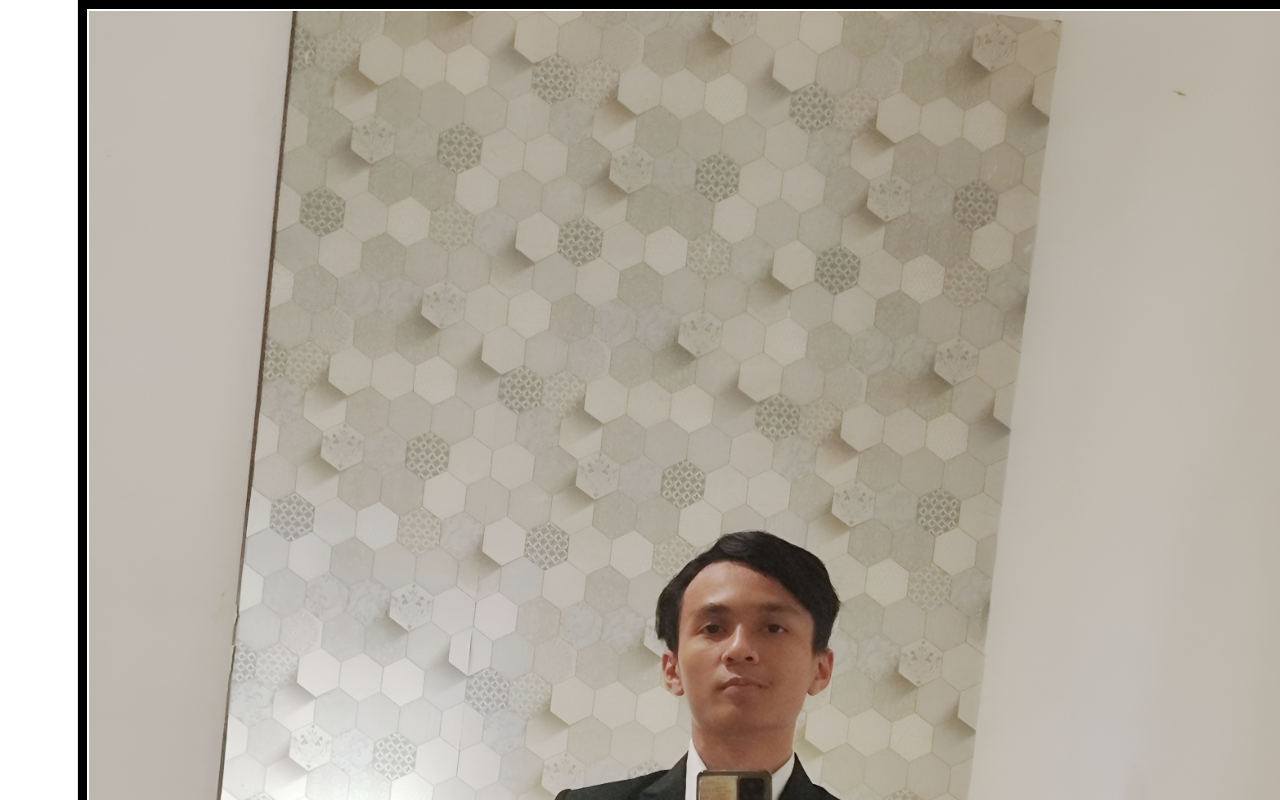
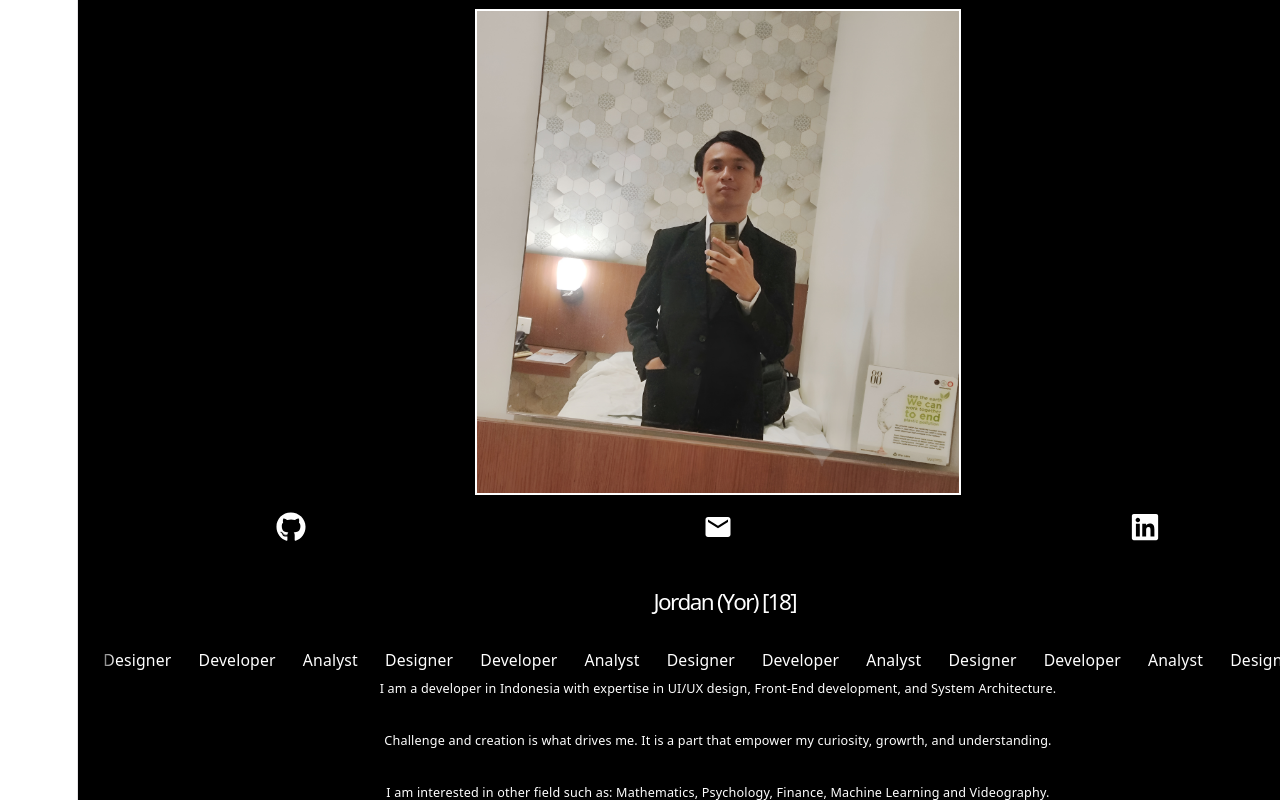
Before and after one commit to 3oFiz4/web_portfolio, a React (Vite) app: page / in a window 1280 px wide. Shown: the top 800 px of the page. Built offline with nearby package versions, Linux system fonts and the light colour scheme; no server answers; the HTML template or start-up script is replaced by a standard one.

Commit message:
perf(profile, button): replace image_uri for profile using .avif, improve perrformance when loading animation on profile, improve animation performance on button for contact and add clamp for mobile-responsiveness

```diff
--- a/src/components/ButtonFrame.jsx
+++ b/src/components/ButtonFrame.jsx
@@ -1,41 +1,50 @@
-import { useRef, useEffect } from "react";
+import { useCallback, useMemo, useRef } from "react";
 import { gsap } from "gsap";
+import { useGSAP } from "@gsap/react";
 
-function ButtonFrame({ children, className = "", ...props }) {
+gsap.registerPlugin(useGSAP);
+
+const PATH_LENGTH = 40;
+const BASE_CLASS =
+  "relative inline-flex items-center justify-center cursor-pointer bg-transparent border-none outline-none";
+
+function ButtonFrame({
+  children,
+  className = "",
+  onMouseEnter,
+  onMouseLeave,
+  ...props
+}) {
   const buttonRef = useRef(null);
   const bgRef = useRef(null);
+  const hoverTl = useRef(null);
 
   const tlRef = useRef(null);
   const trRef = useRef(null);
   const blRef = useRef(null);
   const brRef = useRef(null);
 
-  useEffect(() => {
-    const button = buttonRef.current;
-    if (!button) return;
+  const pathRefs = useMemo(() => [tlRef, trRef, blRef, brRef], []);
+  const buttonClassName = useMemo(
+    () => `${BASE_CLASS} ${className}`.trim(),
+    [className],
+  );
 
-    const paths = [tlRef.current, trRef.current, blRef.current, brRef.current];
+  useGSAP(
+    () => {
+      const bg = bgRef.current;
+      const paths = pathRefs.map((ref) => ref.current).filter(Boolean);
 
-    gsap.set(bgRef.current, { opacity: 0 });
+      if (!bg || paths.length !== 4) return;
 
-    paths.forEach((path) => {
-      if (!path) return;
+      // useGSAP already uses gsap.context internally and cleans up on unmount.
+      hoverTl.current = gsap.timeline({ paused: true });
 
-      const length = path.getTotalLength();
-
-      gsap.set(path, {
-        strokeDasharray: length,
-        strokeDashoffset: length,
-      });
-    });
-
-    const hoverTl = gsap.timeline({ paused: true });
-
-    hoverTl
+      hoverTl.current
         .to(
-        bgRef.current,
+          bg,
           {
-          opacity: 1,
+            autoAlpha: 1,
             duration: 0.2,
             ease: "power2.out",
           },
@@ -47,38 +56,62 @@ function ButtonFrame({ children, className = "", ...props }) {
             strokeDashoffset: 0,
             duration: 0.05,
             ease: "power2.out",
-          stagger: {
-            each: 0.05,
-            from: "start",
-          },
+            stagger: 0.05,
           },
           0,
         );
 
-    const onEnter = () => hoverTl.play();
-    const onLeave = () => hoverTl.reverse();
+      return () => {
+        hoverTl.current?.kill();
+        hoverTl.current = null;
+      };
+    },
+    { scope: buttonRef },
+  );
 
-    button.addEventListener("mouseenter", onEnter);
-    button.addEventListener("mouseleave", onLeave);
+  const playHover = useCallback(() => {
+    hoverTl.current?.play();
+  }, []);
 
-    return () => {
-      button.removeEventListener("mouseenter", onEnter);
-      button.removeEventListener("mouseleave", onLeave);
-    };
+  const reverseHover = useCallback(() => {
+    hoverTl.current?.reverse();
   }, []);
+
+  const handleMouseEnter = useCallback(
+    (event) => {
+      playHover();
+      onMouseEnter?.(event);
+    },
+    [onMouseEnter, playHover],
+  );
+
+  const handleMouseLeave = useCallback(
+    (event) => {
+      reverseHover();
+      onMouseLeave?.(event);
+    },
+    [onMouseLeave, reverseHover],
+  );
 
   return (
     <button
       ref={buttonRef}
-      className={`relative inline-flex items-center justify-center cursor-pointer bg-transparent border-none outline-none ${className}`}
+      className={buttonClassName}
+      onMouseEnter={handleMouseEnter}
+      onMouseLeave={handleMouseLeave}
       {...props}
     >
-      <div ref={bgRef} className="absolute inset-0 bg-white/20 rounded-sm " />
+      <div
+        ref={bgRef}
+        className="pointer-events-none absolute inset-0 bg-white/20 rounded-sm opacity-0 invisible"
+      />
 
       <svg
-        className="absolute top-0 left-0 w-4 h-4 "
+        className="pointer-events-none absolute top-0 left-0 w-4 h-4"
         viewBox="0 0 60 60"
         preserveAspectRatio="none"
+        aria-hidden="true"
+        focusable="false"
       >
         <path
           ref={tlRef}
@@ -87,13 +120,17 @@ function ButtonFrame({ children, className = "", ...props }) {
           strokeWidth="5"
           fill="none"
           strokeLinecap="square"
+          strokeDasharray={PATH_LENGTH}
+          strokeDashoffset={PATH_LENGTH}
         />
       </svg>
 
       <svg
-        className="absolute top-0 right-0 w-4 h-4"
+        className="pointer-events-none absolute top-0 right-0 w-4 h-4"
         viewBox="0 0 60 60"
         preserveAspectRatio="none"
+        aria-hidden="true"
+        focusable="false"
       >
         <path
           ref={trRef}
@@ -102,13 +139,17 @@ function ButtonFrame({ children, className = "", ...props }) {
           strokeWidth="5"
           fill="none"
           strokeLinecap="square"
+          strokeDasharray={PATH_LENGTH}
+          strokeDashoffset={PATH_LENGTH}
         />
       </svg>
 
       <svg
-        className="absolute bottom-0 left-0 w-4 h-4 "
+        className="pointer-events-none absolute bottom-0 left-0 w-4 h-4"
         viewBox="0 0 60 60"
         preserveAspectRatio="none"
+        aria-hidden="true"
+        focusable="false"
       >
         <path
           ref={blRef}
@@ -117,13 +158,17 @@ function ButtonFrame({ children, className = "", ...props }) {
           strokeWidth="5"
           fill="none"
           strokeLinecap="square"
+          strokeDasharray={PATH_LENGTH}
+          strokeDashoffset={PATH_LENGTH}
         />
       </svg>
 
       <svg
-        className="absolute bottom-0 right-0 w-4 h-4"
+        className="pointer-events-none absolute bottom-0 right-0 w-4 h-4"
         viewBox="0 0 60 60"
         preserveAspectRatio="none"
+        aria-hidden="true"
+        focusable="false"
       >
         <path
           ref={brRef}
@@ -132,6 +177,8 @@ function ButtonFrame({ children, className = "", ...props }) {
           strokeWidth="5"
           fill="none"
           strokeLinecap="square"
+          strokeDasharray={PATH_LENGTH}
+          strokeDashoffset={PATH_LENGTH}
         />
       </svg>
 
--- a/src/components/Contact.jsx
+++ b/src/components/Contact.jsx
@@ -4,29 +4,32 @@ import ButtonFrame from "./ButtonFrame";
 import { FaGithub, FaLinkedin } from "react-icons/fa";
 import { MdEmail } from "react-icons/md";
 
-let goToLink = (link) => {
-  if (link) window.open(link, "_blank");
-};
-
+// complete - mobie responsive
 function Contact() {
+  const resize_equation = "clamp(20px, 6vw, 30px)";
   return (
     <div className="h-10">
       <div className="w-full h-full flex flex-row items-center">
-        <ButtonFrame className="w-full h-full flex justify-center items-center gap-2">
+        <ButtonFrame
+          className="w-full h-full"
+          onClick={() => window.open("https://github.com/3oFiz4", "_blank")}
+        >
           <a
             href="https://github.com/3oFiz4"
             target="_blank"
             rel="noopener noreferrer"
             aria-label="GitHub Profile"
-            className="text-3xl hover:scale-110 transition"
           >
             <FaGithub
-              className="text-white cursor-pointer"
+              className="text-white"
               onClick={() => window.open("https://github.com/3oFiz4", "_blank")}
+              style={{
+                fontSize: resize_equation,
+              }}
             />
           </a>
         </ButtonFrame>
-        <ButtonFrame className="w-full h-full flex justify-center items-center gap-2">
+        <ButtonFrame className="w-full h-full">
           <a
             href="mailto:3ofiz4gr@gmail.com"
             target="_blank"
@@ -34,25 +37,35 @@ function Contact() {
             aria-label="Gmail Profile"
             className="text-3xl hover:scale-110 transition"
           >
-            <MdEmail className="text-white text-3xl" />
+            <MdEmail
+              className="text-white"
+              style={{
+                fontSize: resize_equation,
+              }}
+            />
           </a>
         </ButtonFrame>
-        <ButtonFrame className="w-full h-full flex justify-center items-center gap-2">
+        <ButtonFrame
+          className="w-full h-full"
+          onClick={() =>
+            window.open(
+              "https://www.linkedin.com/in/jordan-cora-5a4719413/",
+              "_blank",
+            )
+          }
+        >
           <a
-            href="https://www.linkedin.com/in/infdev-cora-5a4719413/?skipRedirect=true"
+            href="https://www.linkedin.com/in/jordan-cora-5a4719413/"
             target="_blank"
             rel="noopener noreferrer"
             aria-label="Linkedin Profile"
             className="text-3xl hover:scale-110 transition"
           >
             <FaLinkedin
-              className="text-white cursor-pointer"
-              onClick={() =>
-                window.open(
-                  "https://www.linkedin.com/in/jordan-cora-5a4719413/",
-                  "_blank",
-                )
-              }
+              className="text-white"
+              style={{
+                fontSize: resize_equation,
+              }}
             />
           </a>
         </ButtonFrame>
--- a/src/components/ProfileImage.jsx
+++ b/src/components/ProfileImage.jsx
@@ -1,132 +1,141 @@
 // src/components/ProfileImage.jsx
 import React, { useRef, useEffect, useState } from "react";
 import { gsap } from "gsap";
+import { useGSAP } from "@gsap/react";
 
+// complete - mobie responsive
+// replace gsap with useGsap from react
+// improved overall performance side
 function ProfileImage({ src, alt = "" }) {
+  // gspa vars
   const containerRef = useRef(null);
   const shineRef = useRef(null);
   const starRef = useRef(null);
-  const [squareStyle, setSquareStyle] = useState({ top: 100, left: 120 });
 
-  // Shine animation — every 4 seconds
-  useEffect(() => {
-    const shine = shineRef.current;
-    if (!shine) return;
+  // svg vars
+  const starSVG = (
+    <svg
+      xmlns="http://www.w3.org/2000/svg"
+      viewBox="0 0 31.79 31.78"
+      style={{ width: "100%", height: "100%" }}
+    >
+      <path
+        fill="#bbb5"
+        d="m31.29,16.52c-7.23,1.84-12.93,7.53-14.77,14.77-.17.66-1.1.66-1.26,0-1.84-7.23-7.53-12.92-14.77-14.77-.66-.17-.66-1.1,0-1.26C7.72,13.42,13.42,7.72,15.26.49c.17-.66,1.1-.66,1.26,0,1.84,7.23,7.54,12.93,14.77,14.77.66.17.66,1.1,0,1.26Z"
+      />
+    </svg>
+  );
 
-    const tl = gsap.timeline({ repeat: -1, repeatDelay: 3 });
-
-    tl.set(shine, { left: "-50%", opacity: 0 })
-      .to(shine, {
-        left: "150%",
+  // useGSAP automatically handles cleanup, kills timelines, and clears delayedCalls on unmount.
+  useGSAP(
+    () => {
+      /*
+       1. SHINE ANIMATION
+        */
+      if (shineRef.current) {
+        // Animate xPercent instead of 'left' to use GPU acceleration (Compositor only)
+        gsap
+          .timeline({ repeat: -1, repeatDelay: 3 })
+          .set(shineRef.current, { xPercent: -50, opacity: 0 })
+          .to(shineRef.current, {
+            xPercent: 500,
             opacity: 1,
             duration: 1,
             ease: "power2.inOut",
           })
-      .to(shine, {
+          .to(
+            shineRef.current,
+            {
               opacity: 0,
               duration: 0.2,
-      });
+            },
+            "-=0.2",
+          ); // Slightly overlap the fade-out for a smoother look
+      }
 
-    return () => tl.kill();
-  }, []);
-
-  // Star pop-in animation
-  // Random animated star
-  useEffect(() => {
+      /*
+       2. STAR ANIMATION
+        */
+      if (containerRef.current && starRef.current) {
         const container = containerRef.current;
         const star = starRef.current;
 
-    if (!container || !star) return;
-
-    let tl;
-
         const animateStar = () => {
-      const rect = container.getBoundingClientRect();
-
-      // Bigger size variation
-      const size = gsap.utils.random(22, 54);
-
-      // Keep away from edges
+          // Use offsetWidth/Height instead of getBoundingClientRect() to avoid Layout Thrashing
+          const { offsetWidth, offsetHeight } = container;
           const padding = 30;
 
-      const x = gsap.utils.random(padding, rect.width - padding);
+          // Ensure padding doesn't exceed container size
+          const maxX = Math.max(padding, offsetWidth - padding);
+          const maxY = Math.max(padding, offsetHeight - padding);
 
-      const y = gsap.utils.random(padding, rect.height - padding);
-
-      // Very subtle floating
+          // Calculate random variables
+          const size = gsap.utils.random(22, 54);
+          const startX = gsap.utils.random(padding, maxX);
+          const startY = gsap.utils.random(padding, maxY);
           const driftX = gsap.utils.random(-45, 45);
           const driftY = gsap.utils.random(-45, 45);
-      const scaleT = gsap.utils.random(-4, 4);
 
-      tl = gsap.timeline({
+          // Apply starting position BEFORE animating
+          gsap.set(star, {
+            x: startX,
+            y: startY,
+            width: size,
+            height: size,
+            opacity: 0,
+            scale: 0.3, // Start slightly smaller
+          });
+
+          // The timeline triggers the next loop automatically
+          const tl = gsap.timeline({
             onComplete: () => {
               gsap.delayedCall(gsap.utils.random(2, 6), animateStar);
             },
           });
 
+          // Phase 1: Pop in
           tl.to(star, {
             opacity: 1,
             scale: 1,
             duration: 0.4,
-        ease: "sine.out",
+            ease: "back.out(1.5)", // Gives it a nice "pop" effect
           })
-
-        // accelerate slowly
+            // Phase 2: Drift (Accelerate, coast, and brake naturally using an 'inOut' ease)
             .to(
               star,
               {
-            x: `+=${driftX * 0.6}`,
-            y: `+=${driftY * 0.6}`,
-            scale: `+${scaleT * 0.6}`,
-            duration: 0.4,
-            ease: "power1.out",
+                x: `+=${driftX}`,
+                y: `+=${driftY}`,
+                duration: 1.3,
+                ease: "sine.inOut", // Replaces the 3 chained manual math tweens with a perfect physics curve
               },
               0,
-        )
-
-        // coast
-        .to(star, {
-          x: `+=${driftX * 0.3}`,
-          y: `+=${driftY * 0.3}`,
-          scale: `+${scaleT * 0.3}`,
-          duration: 0.3,
-          ease: "none",
-        })
-
-        // brake naturally
-        .to(star, {
-          x: `+=${driftX * 0.1}`,
-          y: `+=${driftY * 0.1}`,
-          scale: `+${scaleT * 0.0}`,
-          duration: 0.2,
-          ease: "power2.out",
-        })
-
-        // fade while braking
+            ) // Start at time 0 (with the pop-in)
+            // Phase 3: Fade out while braking
             .to(
               star,
               {
                 opacity: 0,
-            scale: 0,
+                scale: 0.5,
                 duration: 0.4,
-            ease: "sine.out",
+                ease: "power2.in",
               },
-          "-=1.8",
-        );
+              "-=0.4",
+            ); // Run in the last 0.4 seconds of the drift
         };
 
+        // Start the loop
         animateStar();
-
-    return () => {
-      if (tl) tl.kill();
-    };
-  }, []);
+      }
+    },
+    { scope: containerRef },
+  ); // Scope optimizes selector queries and bounds memory management
 
   return (
-    <div className="profile-container p-2 w-full h-full">
+    <div className="profile-container max-w-md mx-auto p-2 w-full h-full">
       <div
         ref={containerRef}
-        className="w-full h-full relative overflow-hidden"
+        className="w-full aspect-square relative overflow-hidden"
       >
         {/* The image */}
         <img
@@ -157,25 +166,14 @@ function ProfileImage({ src, alt = "" }) {
           ref={starRef}
           style={{
             position: "absolute",
-            top: squareStyle.top,
-            left: squareStyle.left,
             width: 30,
             height: 30,
+            top: 0,
+            left: 0,
             pointerEvents: "none",
           }}
         >
-          <svg
-            xmlns="http://www.w3.org/2000/svg"
-            viewBox="0 0 31.79 31.78"
-            style={{ width: "100%", height: "100%" }}
-          >
-            <g>
-              <path
-                fill="#bbb5"
-                d="m31.29,16.52c-7.23,1.84-12.93,7.53-14.77,14.77-.17.66-1.1.66-1.26,0-1.84-7.23-7.53-12.92-14.77-14.77-.66-.17-.66-1.1,0-1.26C7.72,13.42,13.42,7.72,15.26.49c.17-.66,1.1-.66,1.26,0,1.84,7.23,7.54,12.93,14.77,14.77.66.17.66,1.1,0,1.26Z"
-              />
-            </g>
-          </svg>
+          {starSVG}
         </div>
       </div>
     </div>
```
Also changed, not shown: src/components/profile_asset/pfp.avif (added), 1 other file (tests, documents, lock files or other folders). Lines whose indentation alone changed are shown as unchanged.
